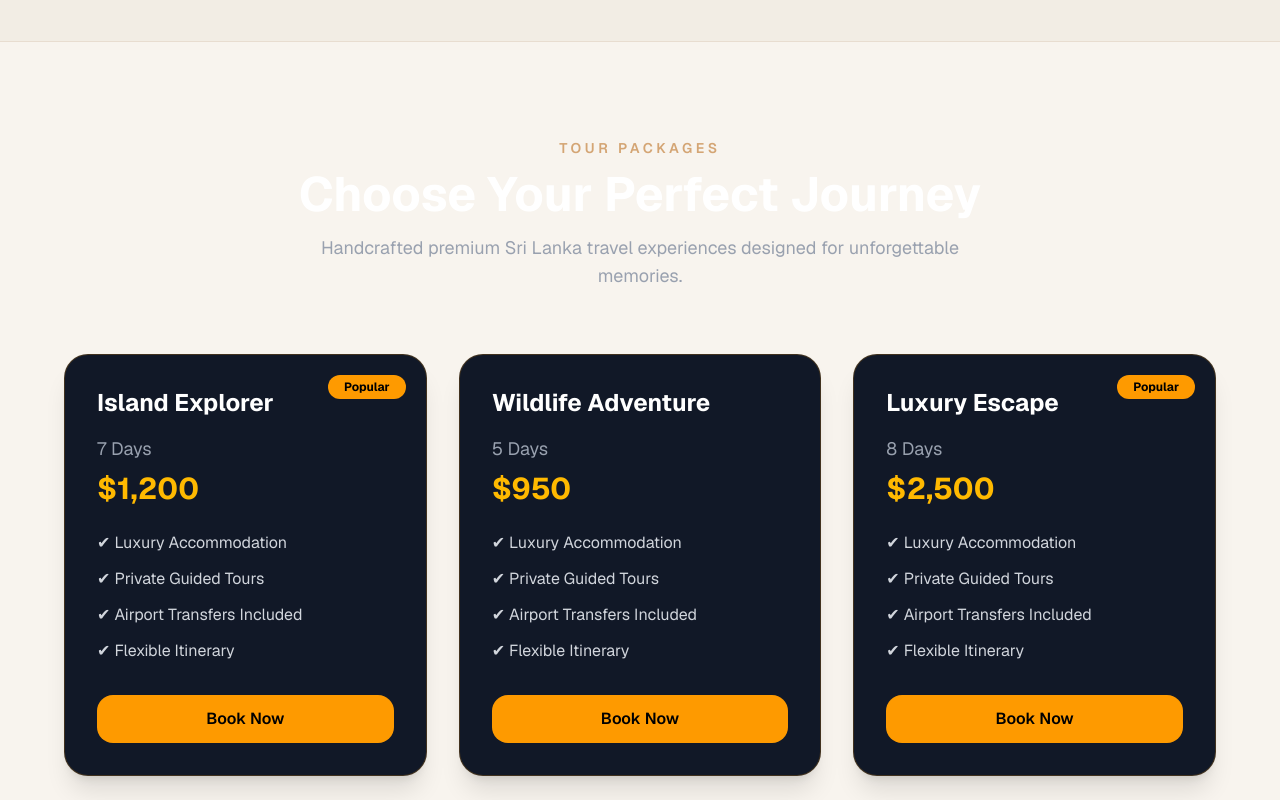
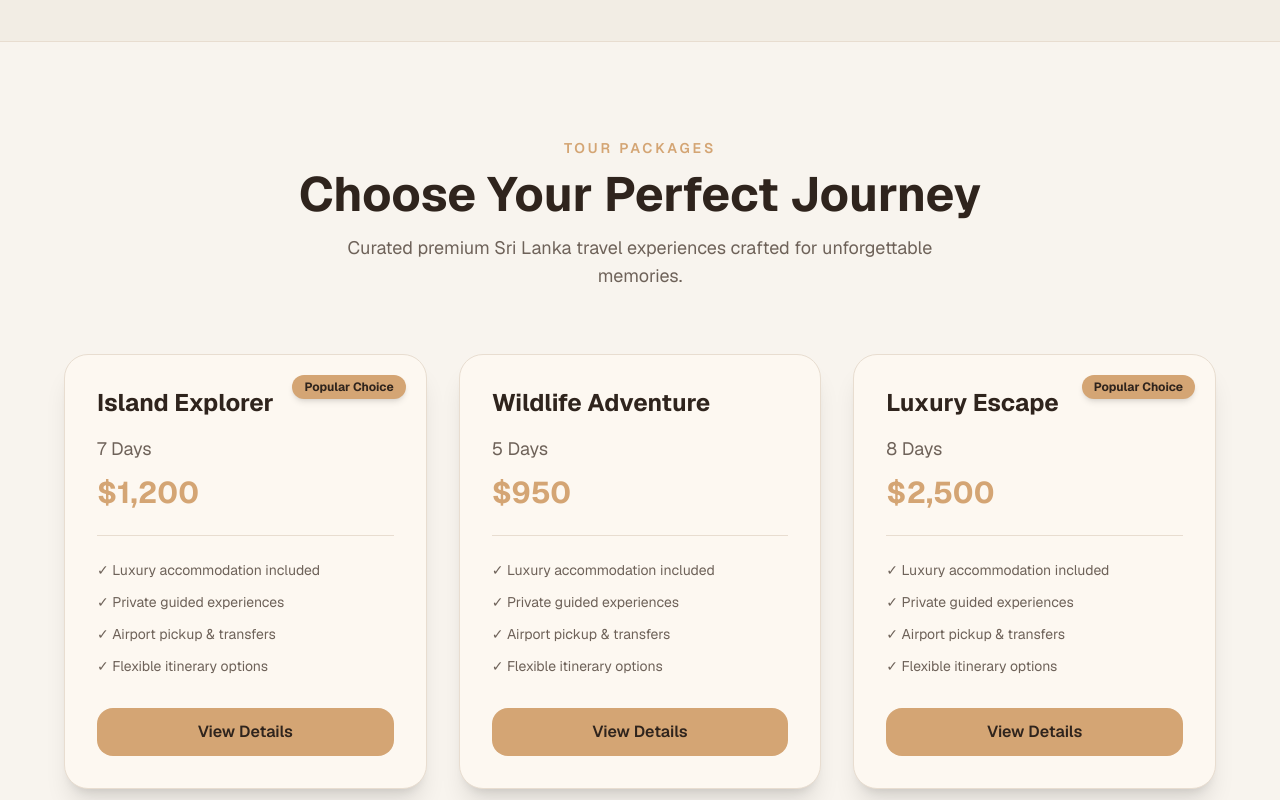
Before and after one commit to disaldeshan/ziona-voyages, a Next.js app: page / in a window 1280 px wide. Shown: the part 1940-2740 px from the top of the page. Built offline with nearby package versions, Linux system fonts and the light colour scheme.

Commit message:
Upgrade premium package design

```diff
--- a/app/page.tsx
+++ b/app/page.tsx
@@ -223,51 +223,71 @@ export default function Home() {
           </div>
         </section>
 
+        {/* Packages */}
+
         <section className="px-6 md:px-16 py-24 bg-background">
           <div className="max-w-7xl mx-auto">
             <div className="text-center mb-16">
-              <p className="text-accent font-semibold uppercase tracking-[0.25em] text-sm mb-3">
+              <p className="text-accent font-semibold uppercase tracking-[0.2em] text-sm mb-3">
                 Tour Packages
               </p>
-              <h2 className="text-4xl md:text-5xl font-bold text-white mb-4">
+              <h2 className="text-4xl md:text-5xl font-bold text-foreground mb-4">
                 Choose Your Perfect Journey
               </h2>
-              <p className="text-gray-400 max-w-2xl mx-auto text-lg">
-                Handcrafted premium Sri Lanka travel experiences designed for unforgettable memories.
+              <p className="text-muted-foreground max-w-2xl mx-auto text-lg">
+                Curated premium Sri Lanka travel experiences crafted for unforgettable memories.
               </p>
             </div>
 
             <div className="grid grid-cols-1 md:grid-cols-3 gap-8">
-              {packages.map((pkg) => (
+              {packages.map((pkg, index) => (
                 <div
                   key={pkg.name}
-                  className="relative group bg-[#111827] border border-amber-500/20 rounded-3xl p-8 shadow-xl hover:shadow-amber-500/10 hover:-translate-y-2 transition-all duration-500 overflow-hidden"
+                  className="
+                    relative rounded-3xl p-8
+                    bg-card
+                    border border-border
+                    shadow-xl
+                    hover:shadow-2xl
+                    hover:-translate-y-2
+                    transition-all duration-500
+                  "
                 >
                   {pkg.popular && (
-                    <span className="absolute top-5 right-5 bg-amber-500 text-black text-xs font-bold px-4 py-1 rounded-full">
-                      Popular
-                    </span>
+                    <div className="absolute top-5 right-5 bg-accent text-accent-foreground text-xs font-bold px-3 py-1 rounded-full shadow-md">
+                      Popular Choice
+                    </div>
                   )}
 
-                  <h3 className="text-2xl font-bold text-white mb-4">
+                  <h3 className="text-2xl font-bold text-foreground mb-4">
                     {pkg.name}
                   </h3>
 
-                  <p className="text-gray-400 mb-2 text-lg">{pkg.duration}</p>
+                  <p className="text-muted-foreground text-lg mb-3">
+                    {pkg.duration}
+                  </p>
 
-                  <p className="text-3xl font-bold text-amber-400 mb-6">
+                  <p className="text-3xl font-bold text-accent mb-6">
                     {pkg.price}
                   </p>
 
-                  <ul className="space-y-3 text-gray-300 mb-8">
-                    <li>✔ Luxury Accommodation</li>
-                    <li>✔ Private Guided Tours</li>
-                    <li>✔ Airport Transfers Included</li>
-                    <li>✔ Flexible Itinerary</li>
-                  </ul>
+                  <div className="border-t border-border pt-6">
+                    <ul className="space-y-3 text-muted-foreground text-sm">
+                      <li>✓ Luxury accommodation included</li>
+                      <li>✓ Private guided experiences</li>
+                      <li>✓ Airport pickup & transfers</li>
+                      <li>✓ Flexible itinerary options</li>
+                    </ul>
+                  </div>
 
-                  <button className="w-full bg-amber-500 hover:bg-amber-400 text-black font-semibold py-3 rounded-xl transition duration-300">
-                    Book Now
+                  <button className="
+                    mt-8 w-full py-3 rounded-2xl
+                    bg-accent text-accent-foreground
+                    font-semibold
+                    hover:opacity-90
+                    transition
+                  ">
+                    View Details
                   </button>
                 </div>
               ))}
```
